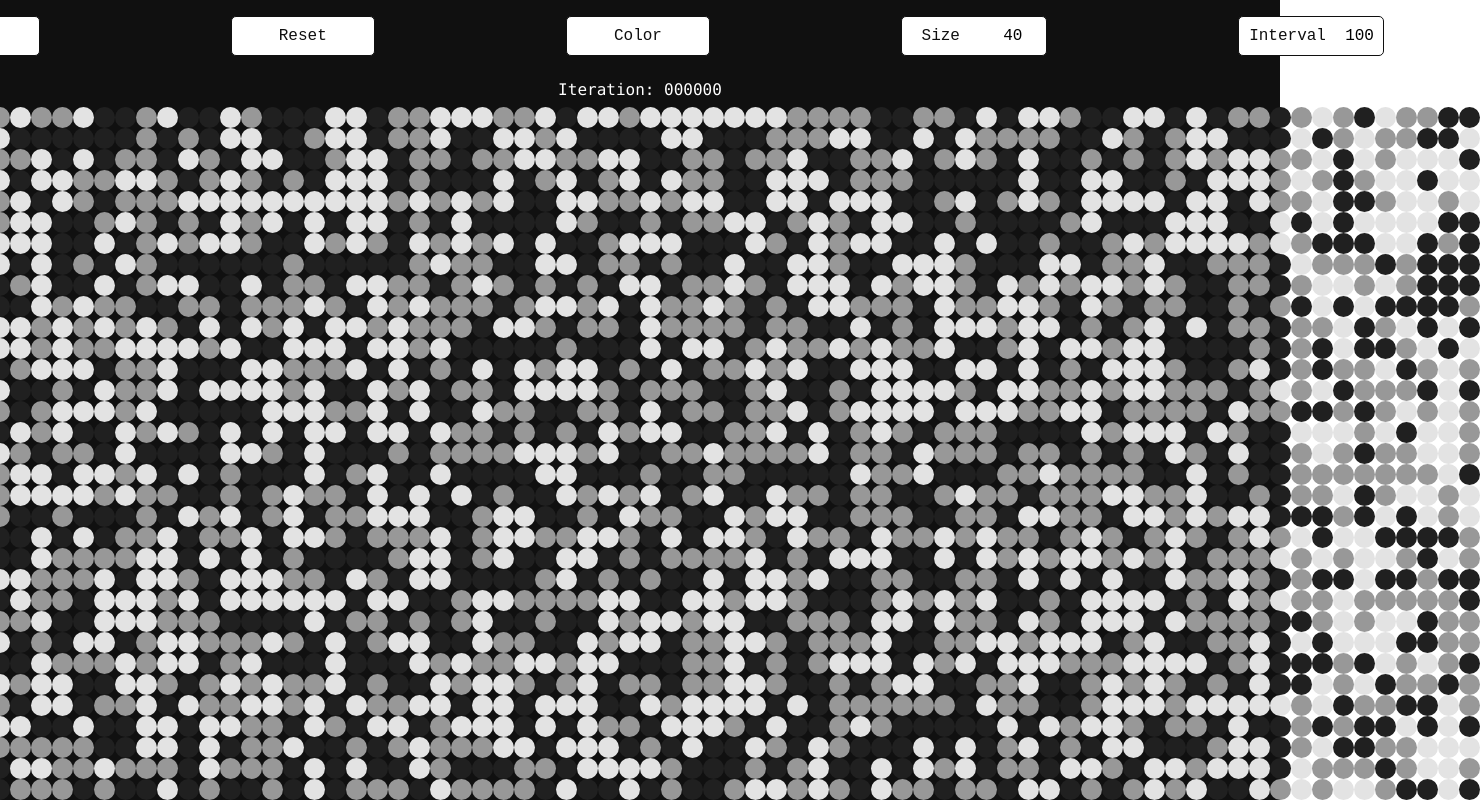
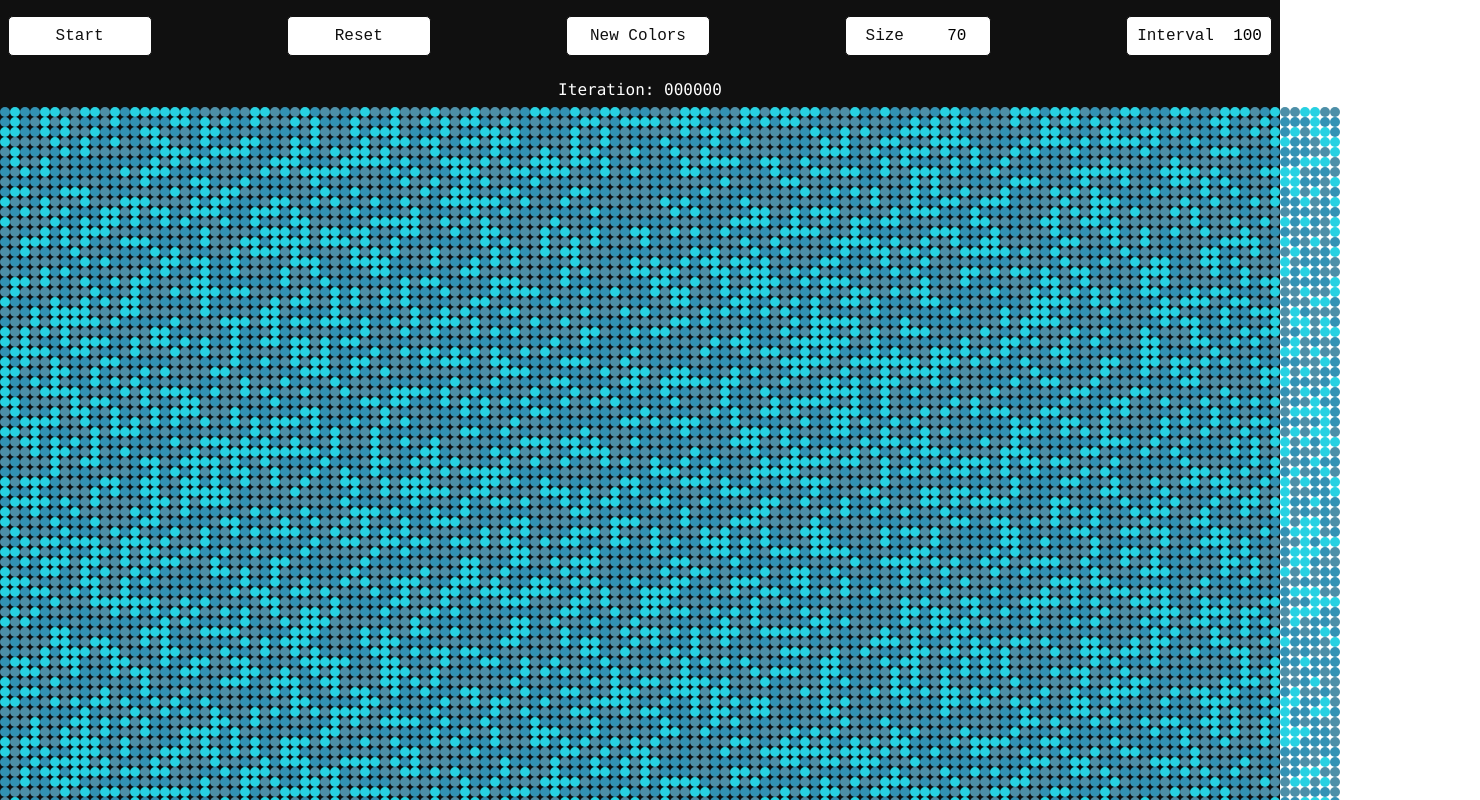
Before and after one commit to patrick-rush/game-of-life, an Angular app: page /game-of-life/ in a window 1280 px wide. Shown: the top 800 px of the page, 1480 px wide, since content can reach past the window. Built offline with nearby package versions, Linux system fonts and the light colour scheme.

Commit message:
Clean up and enhance rps game

```diff
--- a/src/app/controls/controls.component.html
+++ b/src/app/controls/controls.component.html
@@ -3,18 +3,7 @@
     <button class="submit" type="submit" hidden></button>
     <button (click)="handleGamePlay()">{{ running ? "Stop" : "Start" }}</button>
     <button (click)="handleResetGamePlay()">Reset</button>
-    @if (colorMode) {
-    <button (click)="handleToggleColorMode()">B&W</button>
-    } @else {
-    <button
-      (click)="handleToggleColorMode()"
-      [ngStyle]="{ 'background-color': '#ffffff' }"
-      (mouseover)="colorButtonHovered = true"
-      (mouseout)="colorButtonHovered = false"
-    >
-      Color
-    </button>
-    }
+    <button (click)="handleToggleColorMode()">New Colors</button>
     <div class="pill">
       <label for="boardSize" aria-hidden="false">Size</label>
       <input
--- a/src/app/controls/controls.component.ts
+++ b/src/app/controls/controls.component.ts
@@ -23,7 +23,7 @@ export class ControlsComponent {
   @Output() resetGamePlayEvent = new EventEmitter<void>();
 
   colorButtonHovered: boolean = false;
-  readonly defaultBoardSize: number = 40;
+  readonly defaultBoardSize: number = 70;
   readonly minBoardSize: number = 20;
   readonly maxBoardSize: number = 100;
   readonly boardSizeStep: number = 2;
--- a/src/app/game/game.component.css
+++ b/src/app/game/game.component.css
@@ -4,27 +4,6 @@
 
     --dark: var(--black);
     --light: var(--white);
-
-    --fire-rock: #ff4e50;
-    --fire-paper: #fc913a;
-    --fire-scissors: #f9d423;
-
-    --trendy-rock: #ef5b5b;
-    --trendy-paper: #20a39e;
-    --trendy-scissors: #ffba49;
-
-    --pink-rock: #f7edf0;
-    --pink-paper: #f4afab;
-    --pink-scissors: #f4cbc6;
-
-    --camo-rock: #ffeedb;
-    --camo-paper: #a3b18a;
-    --camo-scissors: #588157;
-
-
-    --achrom-rock: #e3e3e3;
-    --achrom-paper: #989898;
-    --achrom-scissors: #202020;
 }
 
 .game {
@@ -52,63 +31,3 @@
     background-color: var(--light);
     border-radius: 100%;
 }
-
-.cell.pink.rock {
-    background-color: var(--pink-rock);
-}
-
-.cell.pink.paper {
-    background-color: var(--pink-paper);
-}
-
-.cell.pink.scissors {
-    background-color: var(--pink-scissors);
-}
-
-.cell.fire.rock {
-    background-color: var(--fire-rock);
-}
-
-.cell.fire.paper {
-    background-color: var(--fire-paper);
-}
-
-.cell.fire.scissors {
-    background-color: var(--fire-scissors);
-}
-
-.cell.trendy.rock {
-    background-color: var(--trendy-rock);
-}
-
-.cell.trendy.paper {
-    background-color: var(--trendy-paper);
-}
-
-.cell.trendy.scissors {
-    background-color: var(--trendy-scissors);
-}
-
-.cell.camo.rock {
-    background-color: var(--camo-rock);
-}
-
-.cell.camo.paper {
-    background-color: var(--camo-paper);
-}
-
-.cell.camo.scissors {
-    background-color: var(--camo-scissors);
-}
-
-.cell.achrom.rock {
-    background-color: var(--achrom-rock);
-}
-
-.cell.achrom.paper {
-    background-color: var(--achrom-paper);
-}
-
-.cell.achrom.scissors {
-    background-color: var(--achrom-scissors);
-}
--- a/src/app/game/game.component.html
+++ b/src/app/game/game.component.html
@@ -15,31 +15,39 @@
     <app-details [iteration]="iteration" />
   </div>
   <div>
-    <!-- <div (mouseup)="setDragging(false)" (mouseleave)="setDragging(false)"> -->
-
     <div class="board">
       <div *ngFor="let row of board; let rowIndex = index">
         <div *ngFor="let cell of row; let colIndex = index">
-          <!-- datasets added for future event use -->
           <div
             *ngIf="getCellValue(boardMap, rowIndex, colIndex) === 0"
-            class="cell achrom rock"
-            [ngStyle]="{ width: cellSize, height: cellSize }"
+            class="cell rock"
+            [ngStyle]="{
+              width: cellSize,
+              height: cellSize,
+              backgroundColor: rockColor
+            }"
           ></div>
           <div
             *ngIf="getCellValue(boardMap, rowIndex, colIndex) === 1"
-            class="cell achrom paper"
-            [ngStyle]="{ width: cellSize, height: cellSize }"
+            class="cell paper"
+            [ngStyle]="{
+              width: cellSize,
+              height: cellSize,
+              backgroundColor: paperColor
+            }"
           ></div>
           <div
             *ngIf="getCellValue(boardMap, rowIndex, colIndex) === 2"
-            class="cell achrom scissors"
-            [ngStyle]="{ width: cellSize, height: cellSize }"
+            class="cell scissors"
+            [ngStyle]="{
+              width: cellSize,
+              height: cellSize,
+              backgroundColor: scissorsColor
+            }"
           ></div>
         </div>
       </div>
     </div>
-    <!-- </div> -->
   </div>
   <div></div>
 </div>
--- a/src/app/game/game.component.ts
+++ b/src/app/game/game.component.ts
@@ -31,12 +31,12 @@ type BoardMap = Map<number, Map<number, [CellState]>>;
 export class GameComponent {
   private intervalId: number | null = null;
   interval: number = 100;
-  boardSize: number = 40; // Board must be a positive, even number
+  boardSize: number = 70; // Board must be a positive, even number
 
   board: [CellState][][];
   boardMap: BoardMap;
 
-  cellSize: string = '21px';
+  cellSize: string = '10px';
   colorMode: boolean = false;
   colorButtonHovered: boolean = false;
 
@@ -44,13 +44,21 @@ export class GameComponent {
   maxIterations: number = 999999;
   rockCount: number = 0;
   paperCount: number = 0;
-  scissorCount: number = 0;
+  scissorsCount: number = 0;
   running: boolean = false;
+
+  rockColor: string;
+  paperColor: string;
+  scissorsColor: string;
 
   constructor() {
     const [newBoard, newBoardMap] = this.generateBoard();
     this.board = newBoard;
     this.boardMap = newBoardMap;
+    const [rockColor, paperColor, scissorsColor] = this.toggleColorMode();
+    this.rockColor = rockColor;
+    this.paperColor = paperColor;
+    this.scissorsColor = scissorsColor;
   }
 
   generateBoard(): [[CellState][][], BoardMap] {
@@ -129,7 +137,7 @@ export class GameComponent {
     });
     this.rockCount = rock;
     this.paperCount = paper;
-    this.scissorCount = scissors;
+    this.scissorsCount = scissors;
   };
 
   tallyNeighbors(
@@ -183,13 +191,22 @@ export class GameComponent {
     return this.getCell(board, row, col)[0]!;
   }
 
-  toggleColorMode() {
+  toggleColorMode(): [string, string, string] {
+    const genRanHex = (size: number) =>
+      [...Array(size)]
+        .map(() => Math.floor(Math.random() * 16).toString(16))
+        .join('');
+    this.rockColor = '#' + genRanHex(6);
+    this.paperColor = '#' + genRanHex(6);
+    this.scissorsColor = '#' + genRanHex(6);
+    console.log(this.paperColor);
     this.colorMode = !this.colorMode;
+    return [this.rockColor, this.paperColor, this.scissorsColor];
   }
 
   handleChangeBoardSize(size: number) {
     this.boardSize = size;
-    this.cellSize = Math.round(840 / this.boardSize) + 'px';
+    this.cellSize = Math.round(750 / this.boardSize) + 'px';
     this.resetGame();
   }
 
```
